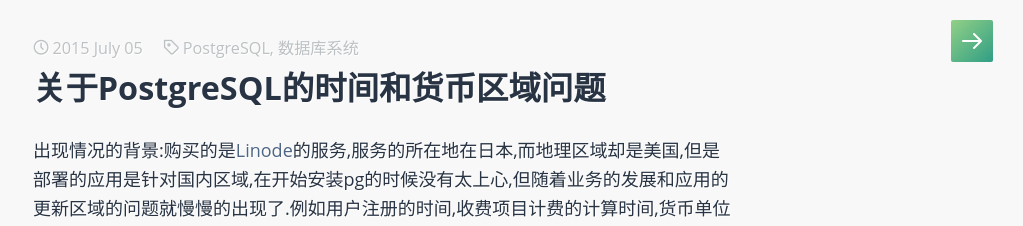
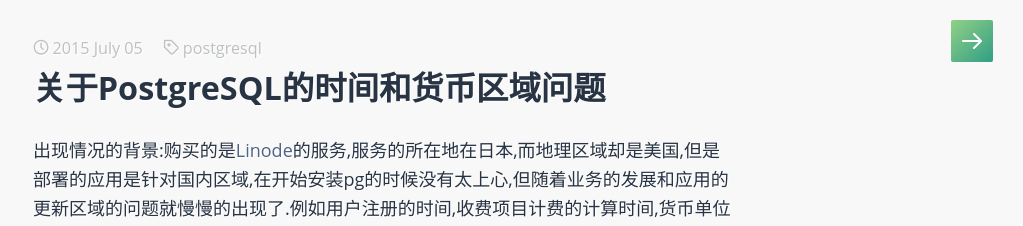
Before and after one commit to ty4z2008/ty4z2008.github.io, a Jekyll site: the page built from _posts/2015-04-20-first-blog.markdown, in a window 1280 px wide. Shown: the top 226 px of the page, without its empty margins (257-1280 px from the left). Built offline with Jekyll 4.4.1, drawn with Linux system fonts in a browser that asks for light colours; comment, search, counter and statistics services are not loaded; some of the changed lines change nothing that is shown.

Commit message:
Update 2015-04-20-first-blog.markdown

```diff
--- a/_posts/2015-04-20-first-blog.markdown
+++ b/_posts/2015-04-20-first-blog.markdown
@@ -2,8 +2,8 @@
 layout: post
 title:  "关于PostgreSQL的时间和货币区域问题"
 date:   2015-07-04 23:59:49
-categories: database pg
-tags: PostgreSQL 数据库系统
+categories: PostgreSQL 数据库系统
+tags: postgresql
 ---
 
 出现情况的背景:购买的是[Linode](https://www.linode.com/)的服务,服务的所在地在日本,而地理区域却是美国,但是部署的应用是针对国内区域,在开始安装pg的时候没有太上心,但随着业务的发展和应用的更新区域的问题就慢慢的出现了.例如用户注册的时间,收费项目计费的计算时间,货币单位(Monetary types)等等就开始影响业务的发展.那么能够做的就是对数据库系统和OS系统的位置区域进行调整.
```
